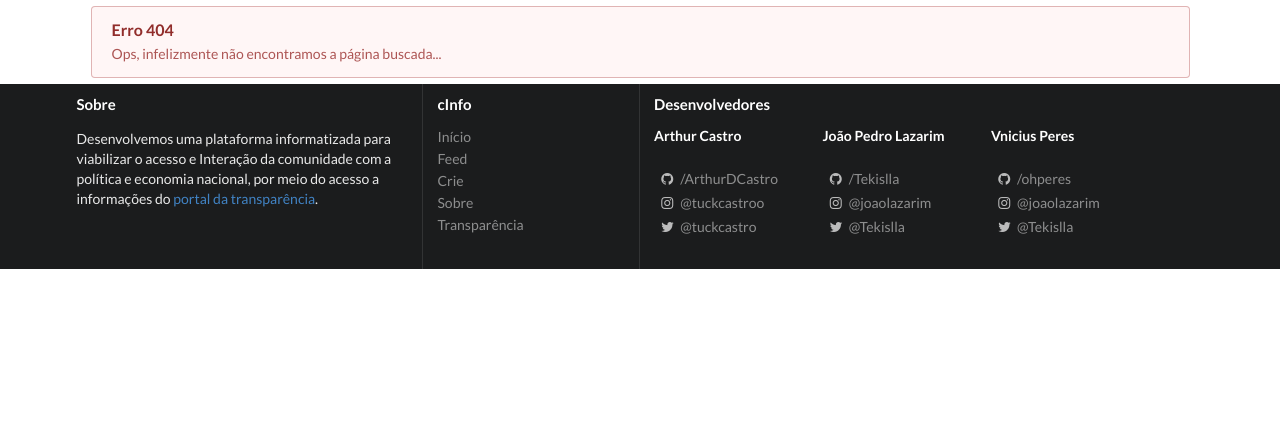
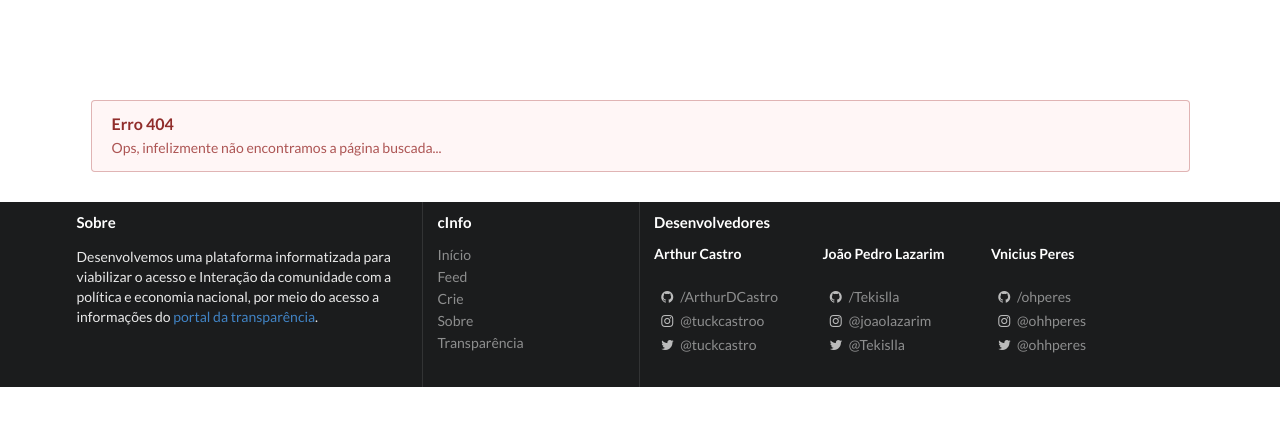
Before and after one commit to ArthurDCastro/cInfo, a PHP site: the page made by app/views/error_404.php in a window 1280 px wide. Shown: the top 426 px of the page. Run offline with PHP 8.4, Linux system fonts and the light colour scheme; the template is opened without the code that fills it: most values are stand-ins (such as "Sample title", 1, 10 or a date in 2020); some libraries are stand-ins or nearby versions.

Commit message:
Espero que agora foi

```diff
--- a/app/controller/engine/Construct.php
+++ b/app/controller/engine/Construct.php
@@ -51,7 +51,7 @@
             return $class . '->' . $acao . '();';
         }
 
-        private function getDataUrl(){
+        protected function getDataUrl(){
             $data_url = explode('/',explode($this->base_url, $this->url)[1]);
             $count = count($data_url);
 
--- a/app/controller/engine/GetClass.php
+++ b/app/controller/engine/GetClass.php
@@ -23,7 +23,7 @@ class GetClass
 
         if ($user->getTipoUser() == 'admin'){
             require_once 'app/model/Admin.php';
-            $this->func['admin'] = new Admin($user);
+            $this->func = new Admin($user);
         } else {
             require_once 'app/model/Comum.php';
             $this->func = new Comum($user);
--- a/app/model/crud/UserCrud.php
+++ b/app/model/crud/UserCrud.php
@@ -49,7 +49,7 @@ class UserCrud
             $array = (array) $document;
         }
 
-        return new User($array['tipo_user'], $array['login'], $array['password'], $array['nome'], $array['email']);;
+        return new User($array['tipo_user'], $array['login'], $array['password'], $array['nome'], $array['email']);
     }
 
     public function add(User $user){
--- a/app/views/crie.php
+++ b/app/views/crie.php
@@ -1,5 +1,5 @@
-<script rel="stylesheet" src="<?php echo $config['base_url'] ?>assets/charts/crie.js"></script>
-<script rel="stylesheet" src="<?php echo $config['base_url'] ?>assets/front_end/crie.js"></script>
+<script rel="stylesheet" src="assets/charts/crie.js"></script>
+<script rel="stylesheet" src="../../assets/front_end/js/crie.js"></script>
 <div class="ui grid horizontal segments" style=" margin: 90px 10px 10px 10px;">
     <div class="ten wide column ui segment">
         <div class="centered">
--- a/app/views/error_404.php
+++ b/app/views/error_404.php
@@ -1,4 +1,4 @@
-<link rel="stylesheet" href="<?php echo $config['base_url'] ?>assets/front_end/error_404.css">
+<link rel="stylesheet" href="../../assets/front_end/css/error_404.css">
 
 <br>
 
--- a/app/views/padroes/head.php
+++ b/app/views/padroes/head.php
@@ -1,6 +1,6 @@
 <head>
     <base href="<?= $url_base ?>">
-    <script type="text/javascript" src="assets/vendor/front/jquery/jquery.js"></script>
+    <script src="https://code.jquery.com/jquery-1.10.2.js"></script>
     <script type="text/javascript" src="assets/vendor/front/semantic/semantic.js"></script>
     <link rel="stylesheet" href="assets/vendor/front/semantic/semantic.css">
 
--- a/app/views/rodape.php
+++ b/app/views/rodape.php
@@ -60,13 +60,13 @@
                                 <i class="github icon"></i>
                                 /ohperes
                             </a>
-                            <a href="https://www.instagram.com/joaolazarim/" class="item" target="_blank">
+                            <a href="https://www.instagram.com/ohhperes/" class="item" target="_blank">
                                 <i class="instagram icon"></i>
-                                @joaolazarim
+                                @ohhperes
                             </a>
-                            <a href="https://twitter.com/Tekislla" class="item" target="_blank">
+                            <a href="https://twitter.com/ohhperes" class="item" target="_blank">
                                 <i class="twitter icon"></i>
-                                @Tekislla
+                                @ohhperes
                             </a>
                         </div>
                     </div>
--- a/app/views/sobre.php
+++ b/app/views/sobre.php
@@ -1,4 +1,4 @@
-<link rel="stylesheet" href="<?php echo $config['base_url'] ?>assets/front_end/sobre.css">
+<link rel="stylesheet" href="../../assets/front_end/css/sobre.css">
 
 <br>
     <div class="ui middle aligned center aligned grid" id="div1">
```
Also changed, not shown: app/controller/Controller.php (+7 -0 lines), app/views/feed.php (+4 -3 lines).
